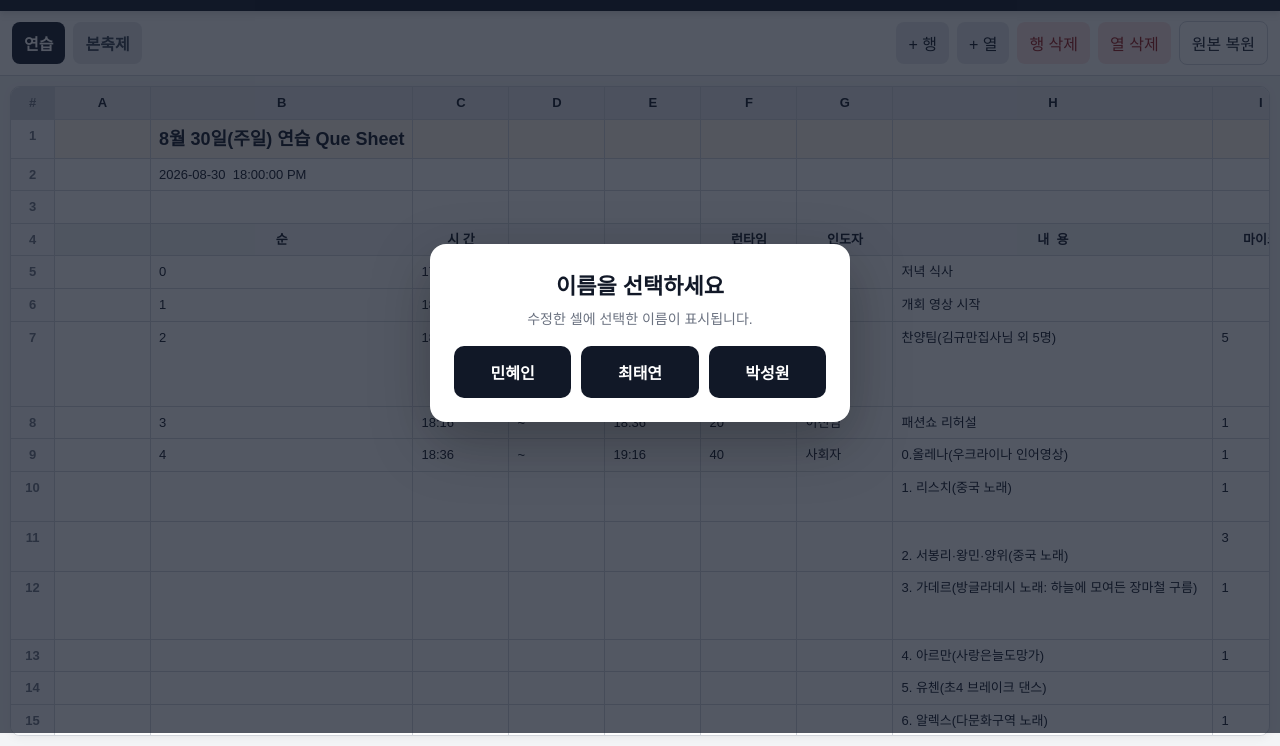
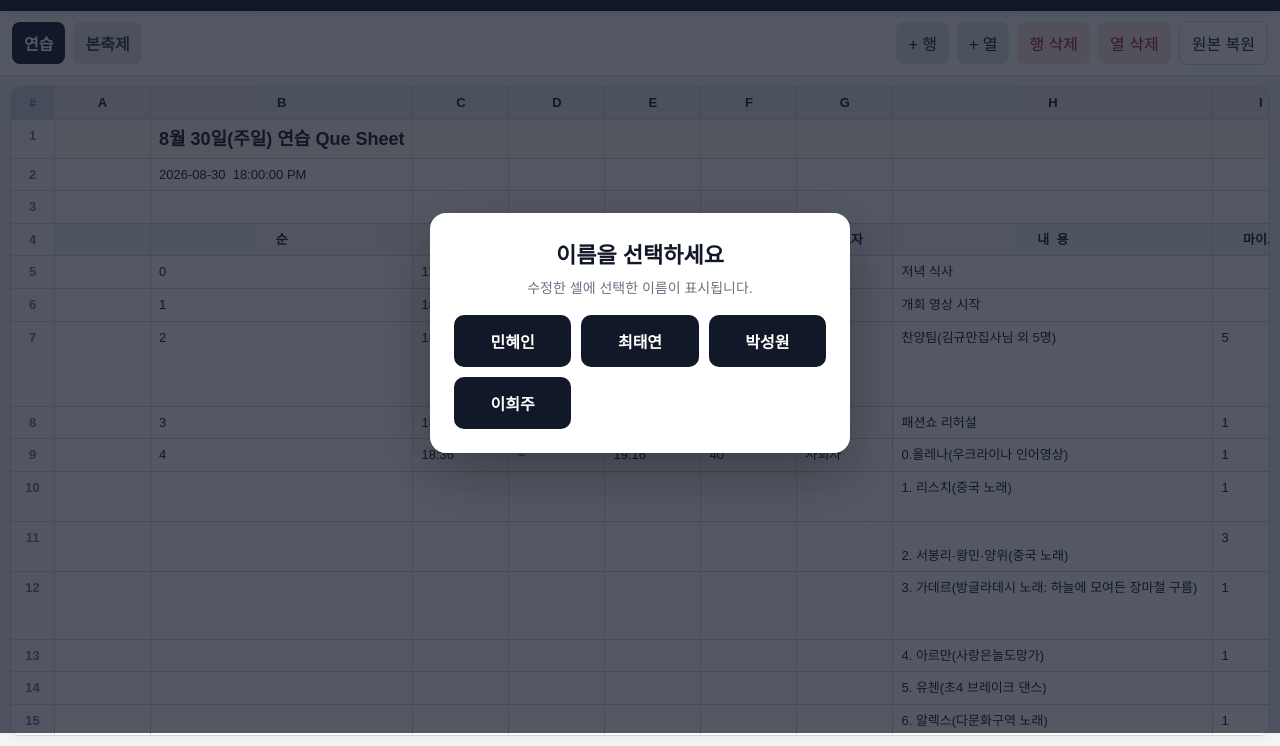
Before and after one commit to parangcubeme/b, a plain HTML site: page index.html in a window 1280 px wide. Shown: the part 67-813 px from the top of the page. Drawn offline with Linux system fonts and the light colour scheme.

Commit message:
Add Lee Heeju editor option

```diff
--- a/index.html
+++ b/index.html
@@ -51,6 +51,7 @@
         <button class="editor-choice" data-name="민혜인">민혜인</button>
         <button class="editor-choice" data-name="최태연">최태연</button>
         <button class="editor-choice" data-name="박성원">박성원</button>
+        <button class="editor-choice" data-name="이희주">이희주</button>
       </div>
     </div>
   </div>
```
